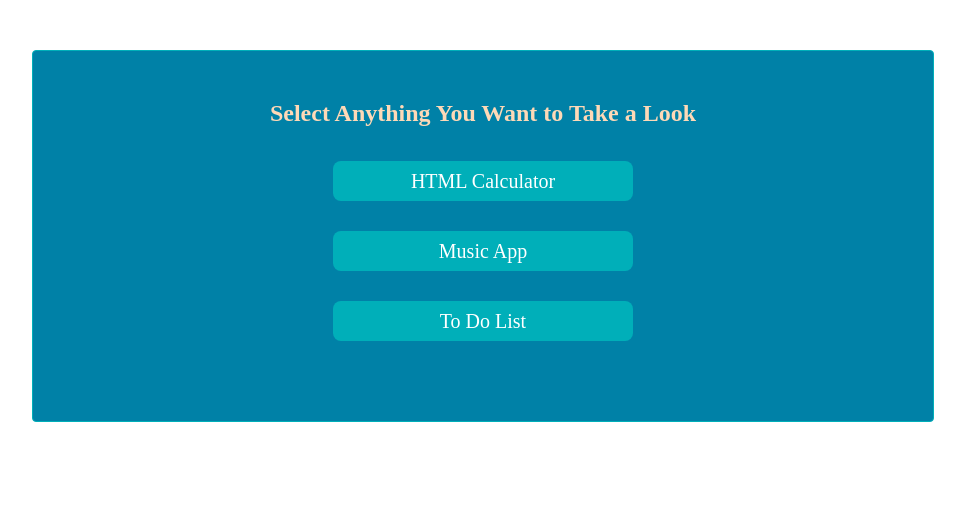
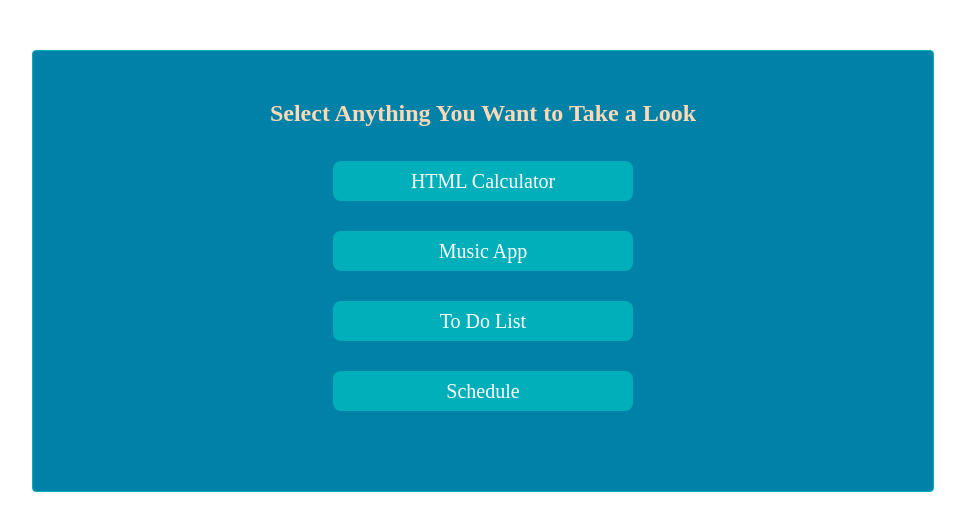
Before and after one commit to vvvvvvii/js-tools, a plain HTML site: page index.html in a window 1280 px wide. Shown: the whole page, without its empty margins (157-1122 px from the left). Drawn offline with Linux system fonts and the light colour scheme.

Commit message:
新增目錄至目錄頁

```diff
--- a/index.html
+++ b/index.html
@@ -32,6 +32,9 @@
             <li class="d-flex justify-center mb-1">
                 <a href="https://vvvvvvii.github.io/js-tools/todo-list/index.html" class="list-item fz-s">To Do List</a>
             </li>
+            <li class="d-flex justify-center mb-1">
+                <a href="https://vvvvvvii.github.io/js-tools/schedule/index.html" class="list-item fz-s">Schedule</a>
+            </li>
         </ul>
     </div>
 </body>
```
